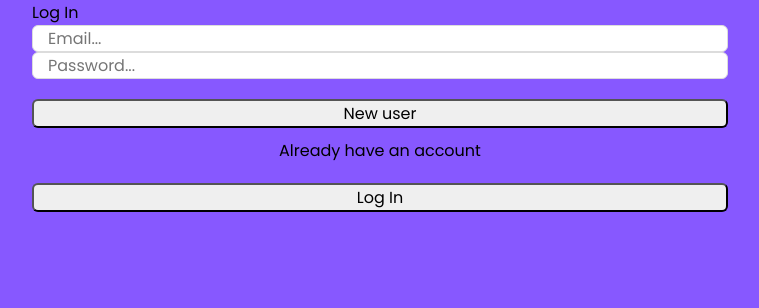
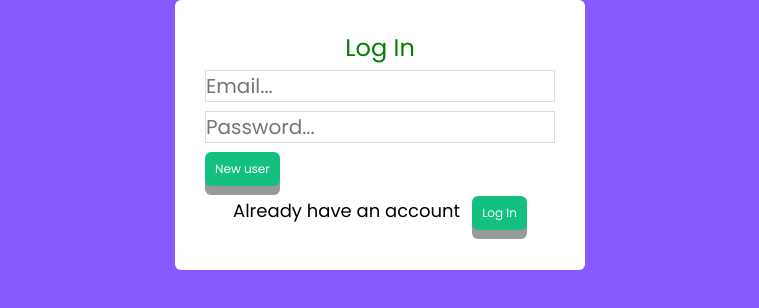
Before and after one commit to catalinapantilie/To-Do-App, a React (Create React App) app: page / in a window 1280 px wide. Shown: the top 308 px of the page, without its empty margins (260-1019 px from the left). Built offline with nearby package versions, Linux system fonts and the light colour scheme.

Commit message:
Version 4

```diff
--- a/src/App.css
+++ b/src/App.css
@@ -28,14 +28,14 @@ h1 {
   font-size: 1.75rem;
 }
 
-.form {
+.form-todo {
   width: 100%;
 }
 
-.form-input {
+.todo-input {
   outline: none;
-  background: none;
-  border: 1px solid #8758ff;
+  background: whitesmoke;
+  border: 1px solid #dcdae1;
   padding: 0.5rem 1rem;
   margin-top: 1rem;
   margin-bottom: 2rem;
@@ -48,15 +48,16 @@ h1 {
 }
 
 .form-btn {
-  background: #8758ff;
-  color: #fff;
+  background: #e0dee5;
+  color: black;
   border: none;
   padding: 0.55rem;
   cursor: pointer;
+  margin-left: 1rem;
 }
 
 .todo {
-  display: flex;
+  display: flexbox;
   justify-content: space-between;
   align-items: center;
   background: #8758ff;
@@ -93,60 +94,3 @@ h1 {
 .delete-icon {
   cursor: pointer;
 }
-
-/* Log in  */
-.form {
-  max-width: 430px;
-  width: 100%;
-  padding: 30px;
-  border-radius: 6px;
-  background: white;
-}
-form .field {
-  height: 50px;
-  width: 100%;
-  margin-top: 20px;
-}
-
-.field input {
-  height: 100%;
-  width: 100%;
-  border: none;
-  font-size: 16px;
-  font-weight: 400;
-  border-radius: 6px;
-}
-
-.button {
-  height: 100%;
-  width: 100%;
-  font-size: 16px;
-  font-weight: 400;
-  border-radius: 6px;
-  margin-top: 20px;
-}
-
-.field input {
-  padding: 0 15px;
-  border: 1px solid gainsboro;
-}
-
-.form-link {
-  text-align: center;
-  margin-top: 10px;
-}
-
-.form-link span,
-.form-link p {
-  font-size: 14px;
-  font-weight: 400;
-}
-
-.form p {
-  color: blue;
-  text-decoration: none;
-}
-
-.form p:hover {
-  text-decoration: underline;
-}
--- a/src/Todo.js
+++ b/src/Todo.js
@@ -15,6 +15,7 @@ const Todo = () => {
         value: todo,
       });
       console.log("Document written with ID: ", docRef.id);
+      getTodosList();
     } catch (e) {
       console.error("Error adding document: ", e);
     }
@@ -25,8 +26,8 @@ const Todo = () => {
 
   const getTodosList = async () => {
     try {
-      await getDocs(todosCollectionRef).then((data) => {
-        const filteredData = data.docs.map((doc) => ({
+      await getDocs(todosCollectionRef).then((querySnapshot) => {
+        const filteredData = querySnapshot.docs.map((doc) => ({
           ...doc.data(),
           id: doc.id,
         }));
@@ -34,27 +35,28 @@ const Todo = () => {
         console.log(filteredData);
       });
     } catch (e) {
-      console.error("Error list documents: ", e);
+      console.error("Error document: ", e);
     }
   };
   useEffect(() => {
-    getTodosList(); // eslint-disable-next-line
+    getTodosList();
   }, []);
+
   return (
-    <form className="form" onSubmit={addTodo}>
+    <form className="form-todo" onSubmit={addTodo}>
       <input
-        className="form-input"
+        className="todo-input"
         value={todo}
         type="text"
         placeholder="What is the task today"
         onChange={(e) => setTodo(e.target.value)}
       ></input>
-      <button type="submit" className="form-btn">
+      <button className="form-btn" type="submit">
         Add Task
       </button>
-      <div>
-        {todos?.map((todo, i) => (
-          <p key={i}>{todo.value}</p>
+      <div className="todo">
+        {todos?.map((todo) => (
+          <p key={todo}>{todo.value}</p>
         ))}
       </div>
     </form>
--- /dev/null
+++ b/src/login/login.css
@@ -0,0 +1,63 @@
+@import url("https://fonts.googleapis.com/css2?family=Poppins&display=swap");
+/* Log in  */
+.form-2 {
+  max-width: 410px;
+  width: 100%;
+
+  padding: 30px;
+  border-radius: 6px;
+  background: white;
+  box-sizing: border-box;
+}
+.form-2 p {
+  text-align: center;
+  color: green;
+  font-weight: 500;
+  font-size: x-large;
+  margin-bottom: 5px;
+}
+.form-2 .field {
+  height: 100%;
+  width: 100%;
+}
+
+.field input {
+  height: 100%;
+  width: 100%;
+  font-size: 20px;
+  font-weight: 400;
+  border: 1px solid gainsboro;
+  margin-bottom: 9px;
+}
+
+.button-2 {
+  padding: 8px 10px;
+  font-size: 12px;
+  cursor: pointer;
+  text-align: center;
+  color: #fff;
+  background-color: #13c080;
+  border: none;
+  border-radius: 6px;
+  box-shadow: 0 9px #999;
+}
+
+.button-2:hover {
+  background-color: #3e8e41;
+}
+
+.button-2:active {
+  background-color: #3e8e41;
+  box-shadow: 0 5px #666;
+  transform: translateY(4px);
+}
+
+.form-login {
+  margin: 10px;
+  text-align: center;
+  font-size: 18px;
+}
+
+.form-login .button-2 {
+  margin-left: 12px;
+}
--- a/src/login/login.js
+++ b/src/login/login.js
@@ -5,7 +5,7 @@ import {
 } from "firebase/auth";
 import { useState } from "react";
 import { Cookies } from "react-cookie";
-
+import "./login.css";
 const cookies = new Cookies();
 
 export function Auth(props) {
@@ -43,24 +43,26 @@ export function Auth(props) {
     console.log(auth);
   };
   return (
-    <div>
+    <div className="form-2">
       <p>Log In</p>
-      <div className="field input">
+      <div className="field">
         <input
           placeholder="Email..."
           onChange={(e) => setEmail(e.target.value)}
         />
         <input
           placeholder="Password..."
+          type="password"
           onChange={(e) => setPassword(e.target.value)}
         />
+        <button className="button-2" onClick={signIn}>
+          New user
+        </button>
       </div>
-      <button className="button" onClick={signIn}>
-        New user
-      </button>
-      <div className="form-link">
+
+      <div className="form-login">
         Already have an account
-        <button className="button" onClick={logIn}>
+        <button className="button-2" onClick={logIn}>
           Log In
         </button>
       </div>
```
